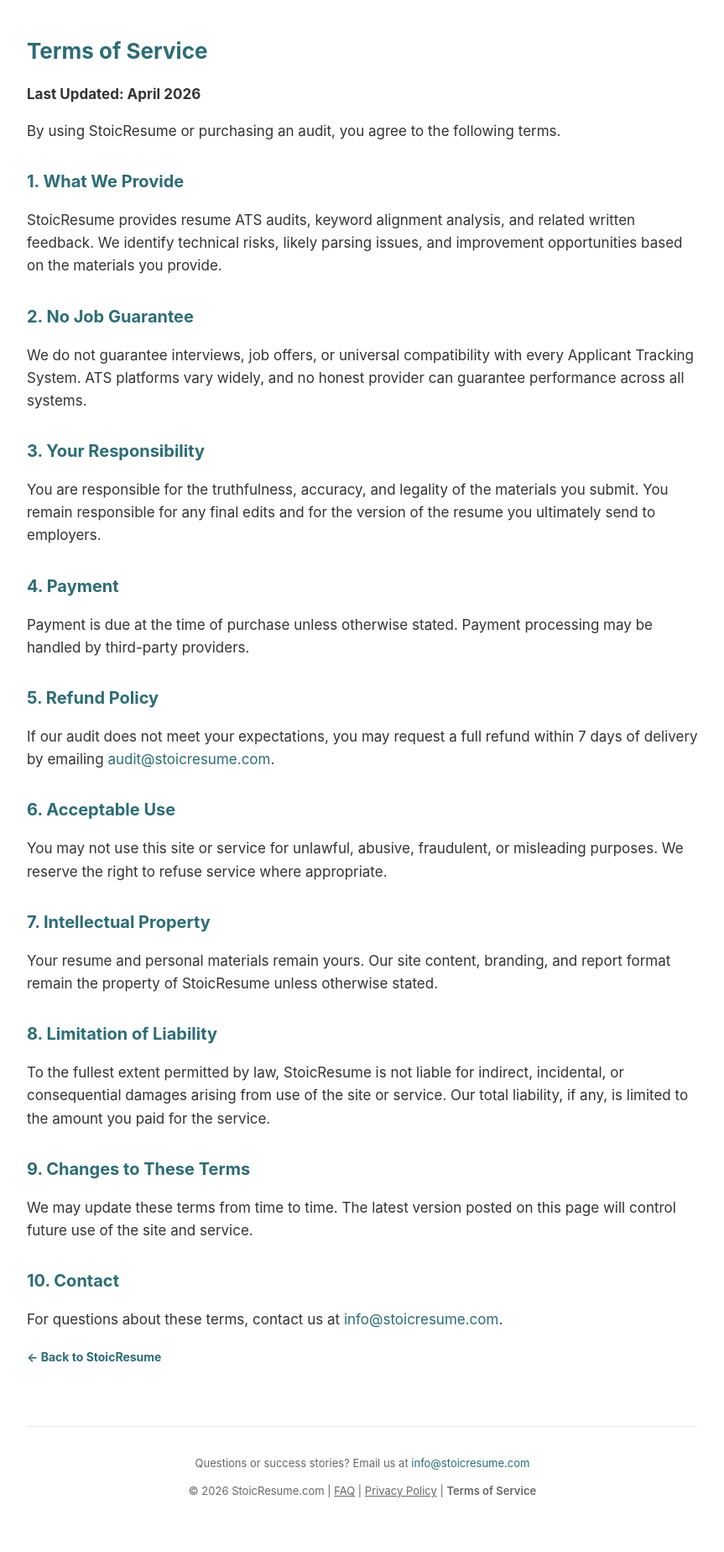
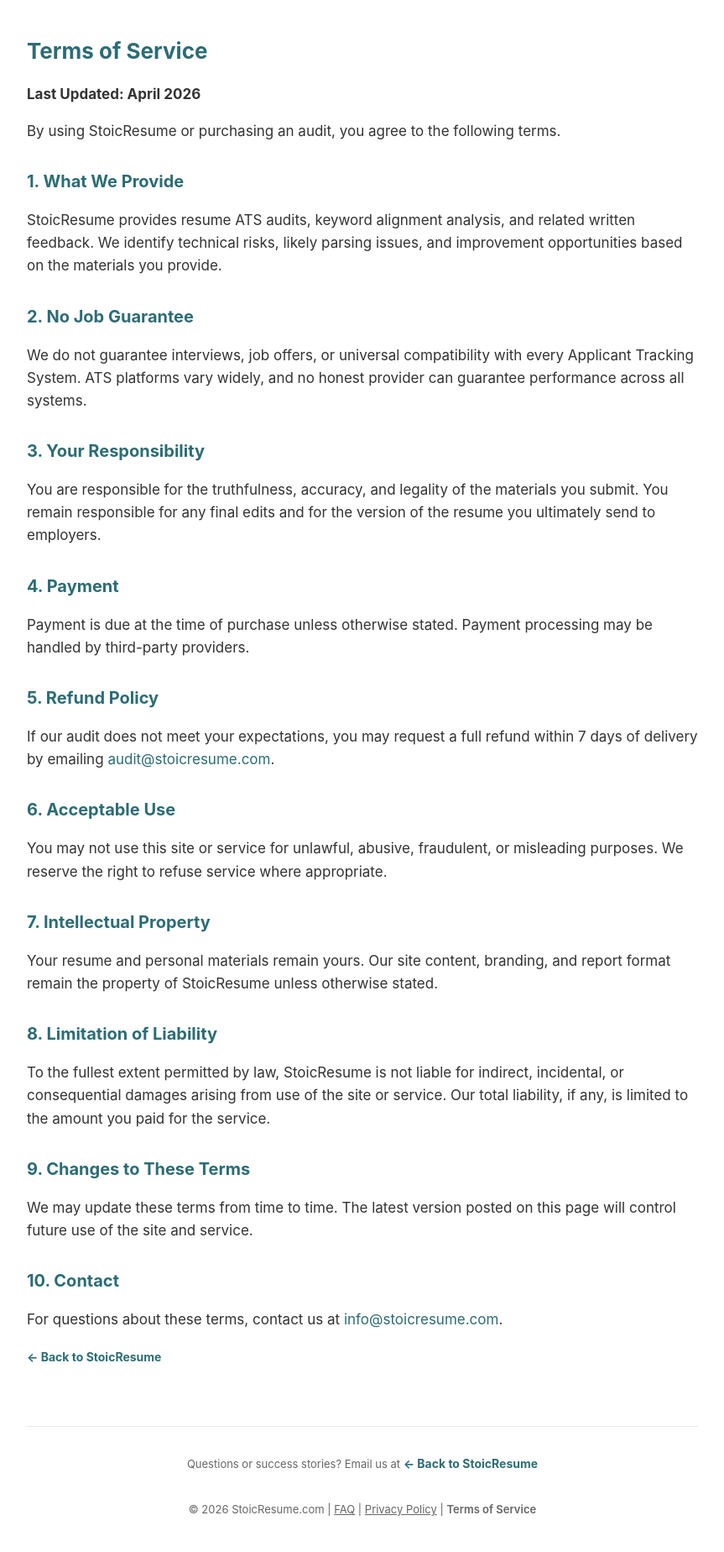
Before and after one commit to JayUdding/ats-audit-site, a Jekyll site: the page terms.html, which Jekyll copies as it is, in a window 1280 px wide. Shown: the whole page at 84% size, without its empty margins (208-1071 px from the left). Built offline with Jekyll 4.4.1, drawn with Linux system fonts in a browser that asks for light colours; before the commit the page ends 1826 px from its top, so only the background shows below that.

Commit message:
Add back link to footer in terms.html

```diff
--- a/terms.html
+++ b/terms.html
@@ -41,6 +41,7 @@
     }
     .back-link:hover {
   text-decoration: underline;
+      color: #24575f;
 }
 
   </style>
@@ -88,7 +89,7 @@
  <footer style="margin-top: 50px; padding-top: 20px; border-top: 1px solid #eaeaea; text-align: center; font-size: 13px; color: #666;">
   <p>
     Questions or success stories? Email us at
-    <a href="mailto:info@stoicresume.com" style="color: #2c6c75; text-decoration: none;">info@stoicresume.com</a>
+    <a href="/" class="back-link">&larr; Back to StoicResume</a>
   </p>
   <p>
     &copy; 2026 StoicResume.com |
```
